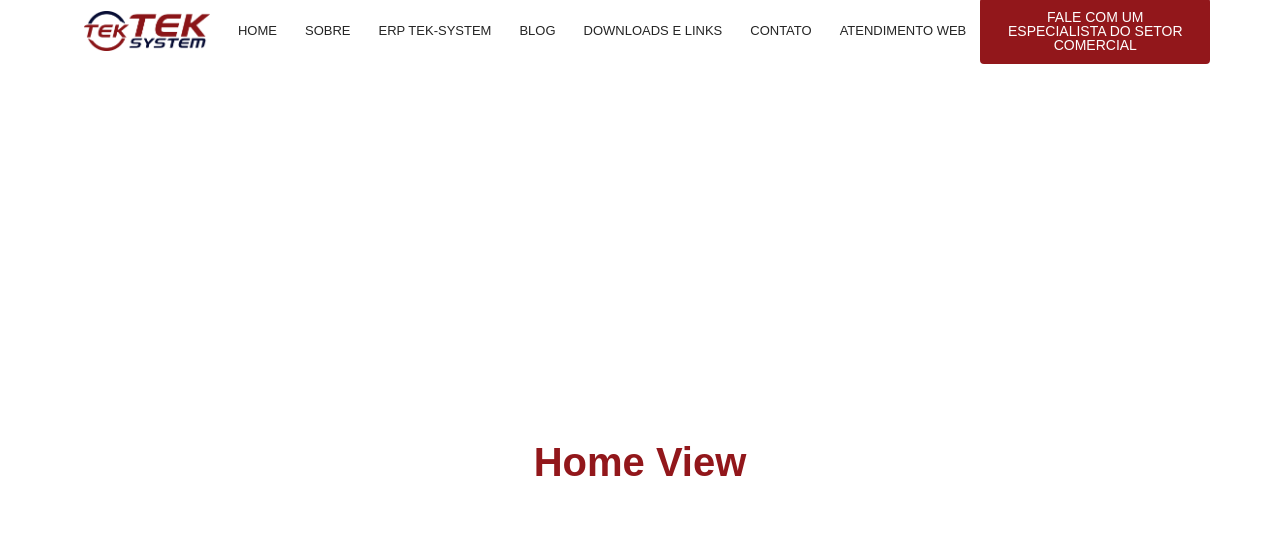
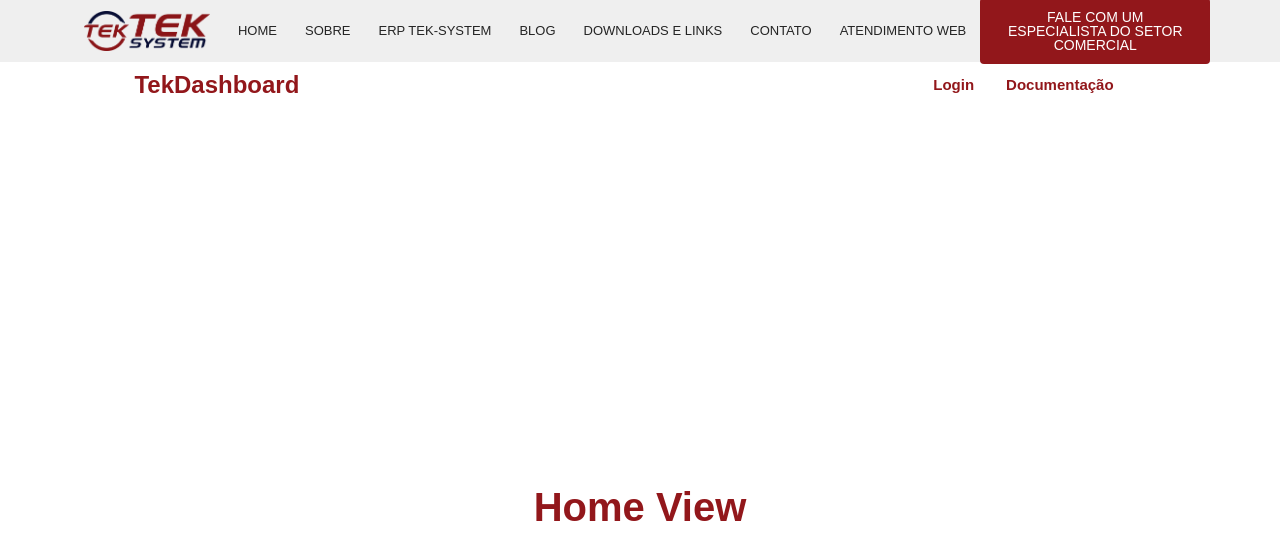
Before and after one commit to TalythaLopes/TekDashDocumentation, a Vue app: page / in a window 1280 px wide. Shown: the top 560 px of the page. Built offline with nearby package versions, Linux system fonts and the light colour scheme; a web font is replaced by a local one.

Commit message:
TekDash NavBar - desalinhado

```diff
--- a/src/assets/base.css
+++ b/src/assets/base.css
@@ -5,6 +5,7 @@
   --vt-c-white: #ffffff;
   --vt-c-white-soft: #f8f8f8;
   --vt-c-white-mute: #f2f2f2;
+  --vt-c-white-site: #efefef;
 
   --vt-c-black: #181818;
   --vt-c-black-soft: #222222;
@@ -37,11 +38,11 @@
   --vt-c-text-dark-2: rgba(235, 235, 235, 0.64);
 }
 
-/* semantic color variables for this project */
 :root {
   --color-background: var(--vt-c-white);
   --color-background-soft: var(--vt-c-white-soft);
   --color-background-mute: var(--vt-c-white-mute);
+  --color-background-site: var(--vt-c-white-site);
 
   --color-border: var(--vt-c-divider-light-2);
   --color-border-hover: var(--vt-c-divider-light-1);
--- a/src/components/NavBar.vue
+++ b/src/components/NavBar.vue
@@ -12,7 +12,6 @@
         </div>
     </nav>
 </template>
-
 
 <script lang="ts" setup>
 import { ref } from 'vue'
@@ -33,9 +32,11 @@ function toggleMenu() {
     justify-content: center;
     align-items: center;
     width: 100%;
+    z-index: 1000;
     height: 62px;
     padding: 5px;
     position: relative;
+    background-color: var(--color-background-site);
 }
 
 .navbar-toggle {
@@ -50,7 +51,7 @@ function toggleMenu() {
     align-items: center;
 }
 
-@media (max-width: 800px) {
+@media (max-width: 1100px) {
     .navbar-content {
         display: flex;
         flex-direction: column;
@@ -60,7 +61,6 @@ function toggleMenu() {
         width: 100%;
         justify-content: space-between;
         padding: 5px 20px;
-        /*padding: 10px 0;*/
 
         opacity: 0;
         transform: translateY(-20px);
@@ -83,6 +83,7 @@ function toggleMenu() {
     .navbar-toggle {
         display: block;
         margin-left: auto;
+        margin-right: 14px;
     }
 }
 </style>
--- /dev/null
+++ b/src/components/NavBarTekDash.vue
@@ -0,0 +1,52 @@
+<template>
+    <nav class="navbar-container">
+        <div class="navbar-content">
+            <p class="navbar-title">TekDashboard</p>
+            <div class="navbar-link">
+                <a class="fundo" href="https://tekdashboard.teksystem.com.br/" target="_blank">Login</a>
+                <router-link to="/documentacao" class="fundo">Documentação</router-link>
+            </div>
+        </div>
+    </nav>
+</template>
+
+<script lang="ts" setup>
+</script>
+
+<style scoped>
+.navbar-container {
+    display: flex;
+    justify-content: center;
+    align-items: center;
+    width: 100%;
+    height: 45px;
+    padding: 8px;
+    position: relative;
+    background-color: var(--color-background);
+}
+
+.navbar-content {
+  width: 80%;
+  max-width: 1200px;
+  display: flex;
+  justify-content: space-between;
+  align-items: center;
+  color: var(--vt-c-red);
+}
+
+.navbar-title {
+    font-size: 24px;
+    font-weight: bold;
+    margin: 0;
+}
+
+.navbar-link, a {
+    color: var(--vt-c-red);
+    text-decoration: none;
+    font-size: 15px;
+    padding: 0px 16px;
+    height: 21px;
+    align-items: center;
+    font-weight: bold;
+}
+</style>
--- a/src/views/HomeView.vue
+++ b/src/views/HomeView.vue
@@ -1,6 +1,9 @@
 <template>
     <section class="top-bar">
         <NavBar />
+    </section>
+    <section class="tekDash-bar">
+        <NavBarTekDash />
     </section>
     <div>
         <h1>Home View</h1>
@@ -9,6 +12,7 @@
 
 <script lang="ts" setup>
 import NavBar from '../components/NavBar.vue'
+import NavBarTekDash from '@/components/NavBarTekDash.vue';
 </script>
 
 <style scoped>
```
